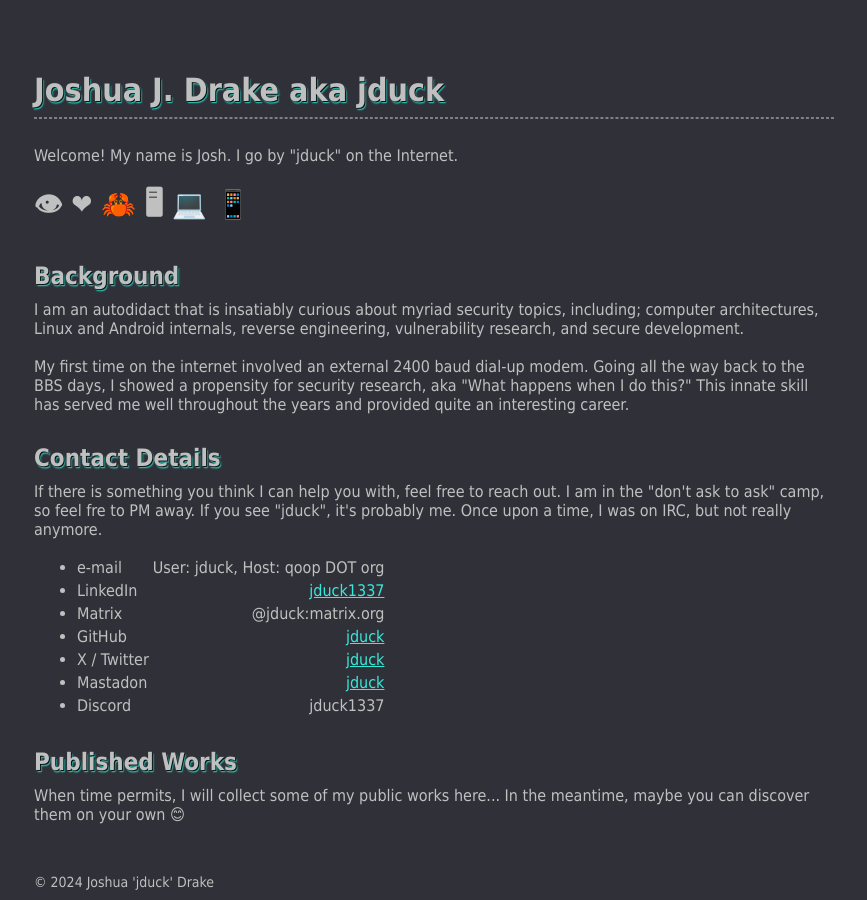
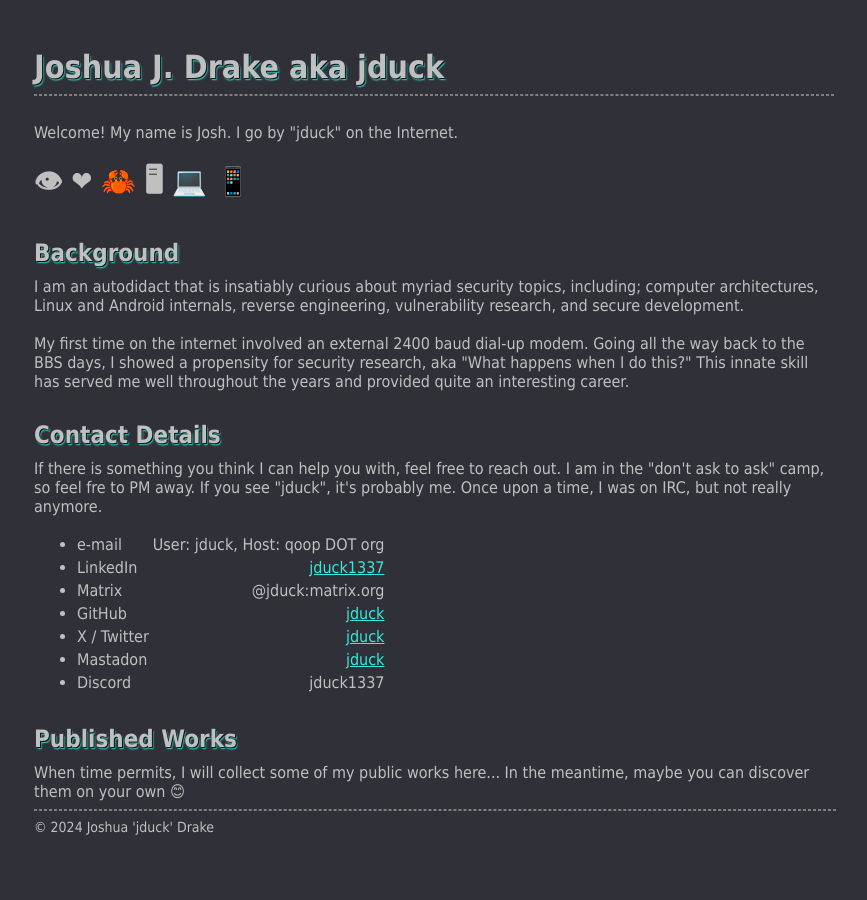
Before and after one commit to jduck/jduck.github.com, a Jekyll site: the page built from index.html, in a window 1280 px wide. Shown: the whole page, without its empty margins (206-1073 px from the left). Built offline with Jekyll 4.4.1, drawn with Linux system fonts in a browser that asks for light colours.

Commit message:
Update copy right and outer padding

```diff
--- a/_layouts/default.html
+++ b/_layouts/default.html
@@ -11,6 +11,9 @@
   </head>
   <body>
     {{ content }}
+
+    <br />
+    <hr width="100%">
     <div class="copymeh">&copy; 2024 Joshua 'jduck' Drake</div>
   </body>
 </html>
--- a/css/main.css
+++ b/css/main.css
@@ -34,7 +34,7 @@ body td.deetz {
 }
 
 div#outer {
-  padding: 5% 0;
+  padding: 40px 0;
   margin-left: auto;
   margin-right: auto;
   width: 800px;
@@ -53,8 +53,5 @@ div#loves {
 }
 
 div.copymeh {
-  margin-bottom: 10px;
-  position: absolute;
-  bottom: 0;
   font-size: 14px;
 }
```
